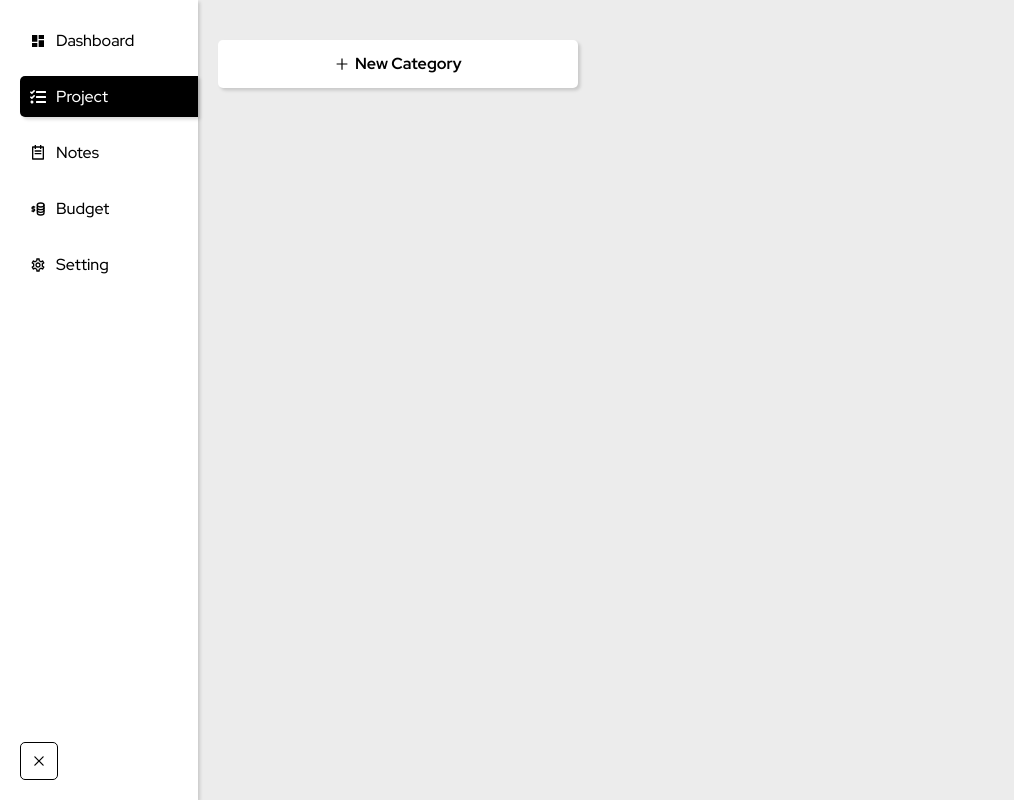
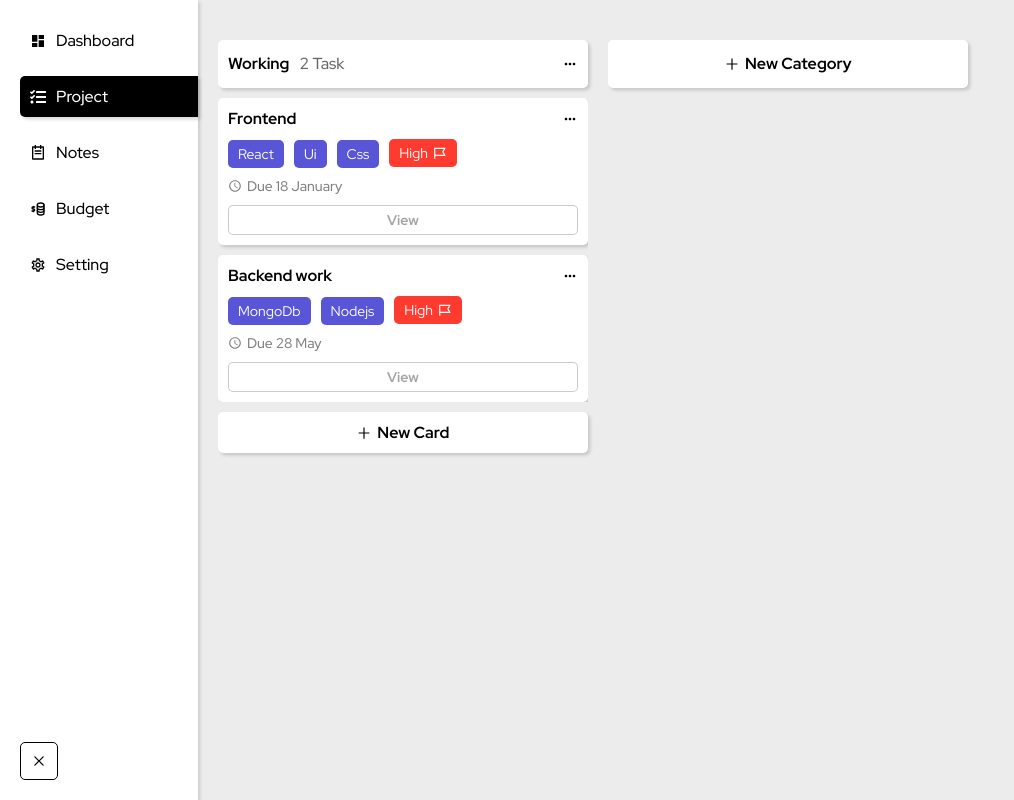
Before and after one commit to Kaka5hi/personal-planner, a React (Create React App) app: page /project/board/1 in a window 1280 px wide. Shown: the whole page, without its empty margins (0-1014 px from the left). Built offline with nearby package versions, Linux system fonts and the light colour scheme.

Commit message:
Update Board.jsx

```diff
--- a/src/pages/Board.jsx
+++ b/src/pages/Board.jsx
@@ -7,9 +7,10 @@ import './Board.css'
 const Board = () => {
     const params = useParams()
 
+    // dummy structure
     const board = {
-        id:params.id,
-        name:params.name,
+        id: params.id,
+        name: params.name,
         categories: [
             {
                 category_id: new Date().getTime(),
@@ -18,19 +19,19 @@ const Board = () => {
                     {
                         card_id: new Date().getTime() * 2,
                         card_name: 'Frontend',
-                        card_description: '',
-                        card_labels: [],
-                        card_priority:'High',
-                        card_date: '',
+                        card_description: 'Lorem ipsum dolor sit amet consectetur adipisicing elit. Cupiditate, ipsa maiores similique laudantium illum ut deserunt laborum ratione eos, suscipit at hic numquam! Sunt, tempora quos perferendis ipsam at dolore.',
+                        card_labels: ['react', 'ui', 'css'],
+                        card_priority: 'High',
+                        card_date: '2023-01-18',
                         card_subtasks: []
                     },
                     {
                         card_id: new Date().getTime() * 3,
                         card_name: 'Backend work',
                         card_description: '',
-                        card_labels: [],
-                        card_priority:'High',
-                        card_date: '',
+                        card_labels: ['mongoDb', 'nodejs'],
+                        card_priority: 'High',
+                        card_date: '2023-05-28',
                         card_subtasks: []
                     }
                 ]
@@ -38,21 +39,33 @@ const Board = () => {
         ]
     }
 
-    const [categoryList, setCategoryList] = React.useState(JSON.parse(localStorage.getItem(`${board.id}`))|| [])
+    // retrieve local data values
+    const localCat = () => {
+        let localData = JSON.parse(localStorage.getItem('boardList'))
+        if (localData !== null) {
+            const boardIndex = localData?.findIndex(item => item.id === params.id)
+            return localData[boardIndex].categories
+        }
+        return false
+    }
+
+    const cats = localCat()
+
+    const [categoryList, setCategoryList] = React.useState(cats || board.categories)
 
     // for drag functionality
     const [targetCard, setTargetCard] = React.useState({
-        cardId:'',
+        cardId: '',
         categoryId: ''
     })
 
     const deleteCard = (cardId, categoryId) => {
         const categoryIndex = categoryList.findIndex(item => item.category_id === categoryId)
-        if(categoryIndex < 0) {
+        if (categoryIndex < 0) {
             return
         }
         const cardIndex = categoryList[categoryIndex].category_cards.findIndex(item => item.card_id === cardId)
-        if(cardIndex < 0) {
+        if (cardIndex < 0) {
             return
         }
 
@@ -66,25 +79,25 @@ const Board = () => {
 
         // checking inside categories
         sourceCategoryIndex = categoryList.findIndex(item => item.category_id === categoryId)
-        if(sourceCategoryIndex < 0) {
+        if (sourceCategoryIndex < 0) {
             return
         }
 
         // using categoryIndex to go inside particular category and then check for card index
         sourceCardIndex = categoryList[sourceCategoryIndex].category_cards.findIndex(item => item.card_id === cardId)
-        if(sourceCardIndex < 0) {
+        if (sourceCardIndex < 0) {
             return
         }
 
         // similar for target, checking inside categories
         targetCategoryIndex = categoryList.findIndex(item => item.category_id === targetCard.categoryId)
-        if(targetCategoryIndex < 0) {
+        if (targetCategoryIndex < 0) {
             return
         }
 
         // using categoryIndex to go inside particular category and then check for card index
         targetCardIndex = categoryList[targetCategoryIndex].category_cards.findIndex(item => item.card_id === targetCard.cardId)
-        if(targetCardIndex < 0) {
+        if (targetCardIndex < 0) {
             return
         }
 
@@ -106,12 +119,28 @@ const Board = () => {
         })
     }
 
+    React.useEffect(() => {
+        let data = JSON.parse(localStorage.getItem('boardList'))
+        if (data !== null ) {
+            const boardIndex = data?.findIndex(item => item.id === params.id)
+            if (boardIndex < 0) return
+            const newBoard = {
+                id: params.id,
+                boardName: params.name,
+                categories:categoryList
+            }
+            data.splice(boardIndex, 1, newBoard)
+            localStorage.setItem('boardList', JSON.stringify(data))
+        }
+    },[categoryList])
+
     return (
-        <div className='page-container ' style={{paddingRight:0, paddingBottom: '2px', paddingLeft: 0}}>
-            <h1 style={{textAlign:'center', textTransform:'capitalize'}}>{params.name}</h1>
+        <div className='page-container ' style={{ paddingRight: 0, paddingBottom: '2px', paddingLeft: 0 }}>
+            <h1 style={{ textAlign: 'center', textTransform: 'capitalize' }}>{params.name}</h1>
             <div className="board_outer-container">
-                <div className="board_inner-container ">
-                    {categoryList.map(category => <Category
+                <div className="board_inner-container">
+                    {
+                        categoryList.map(category => <Category
                             key={category.category_id}
                             category={category}
                             setCategoryList={setCategoryList}
@@ -119,8 +148,9 @@ const Board = () => {
                             deleteCard={deleteCard}
                             handleDragEnd={handleDragEnd}
                             handleDragEnter={handleDragEnter}
-                                                />)}
-                    <div style={{padding:0, lineHeight: '28px'}}>
+                        />)
+                    }
+                    <div style={{ padding: 0, lineHeight: '28px' }}>
                         <EditableCategory
                             text={'category'}
                             setCategoryList={setCategoryList}
```
Lines whose indentation alone changed are shown as unchanged.
